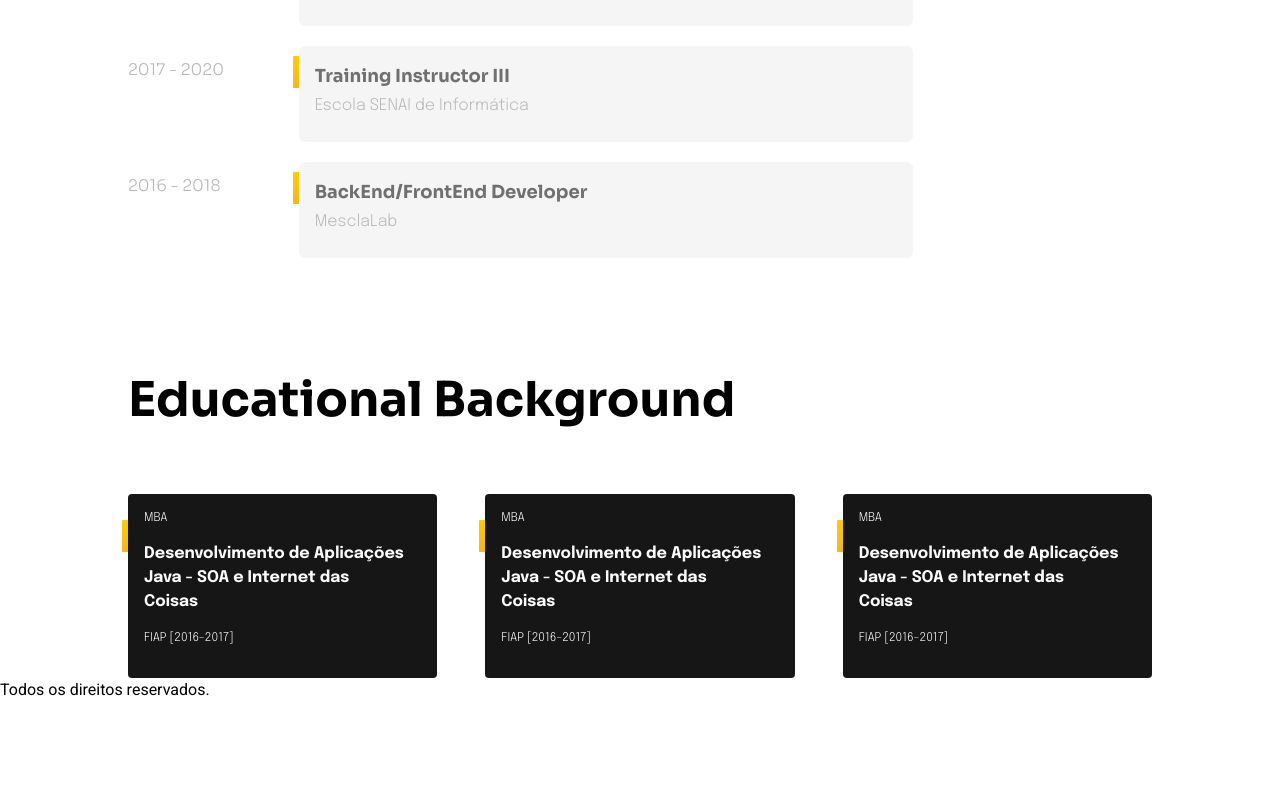
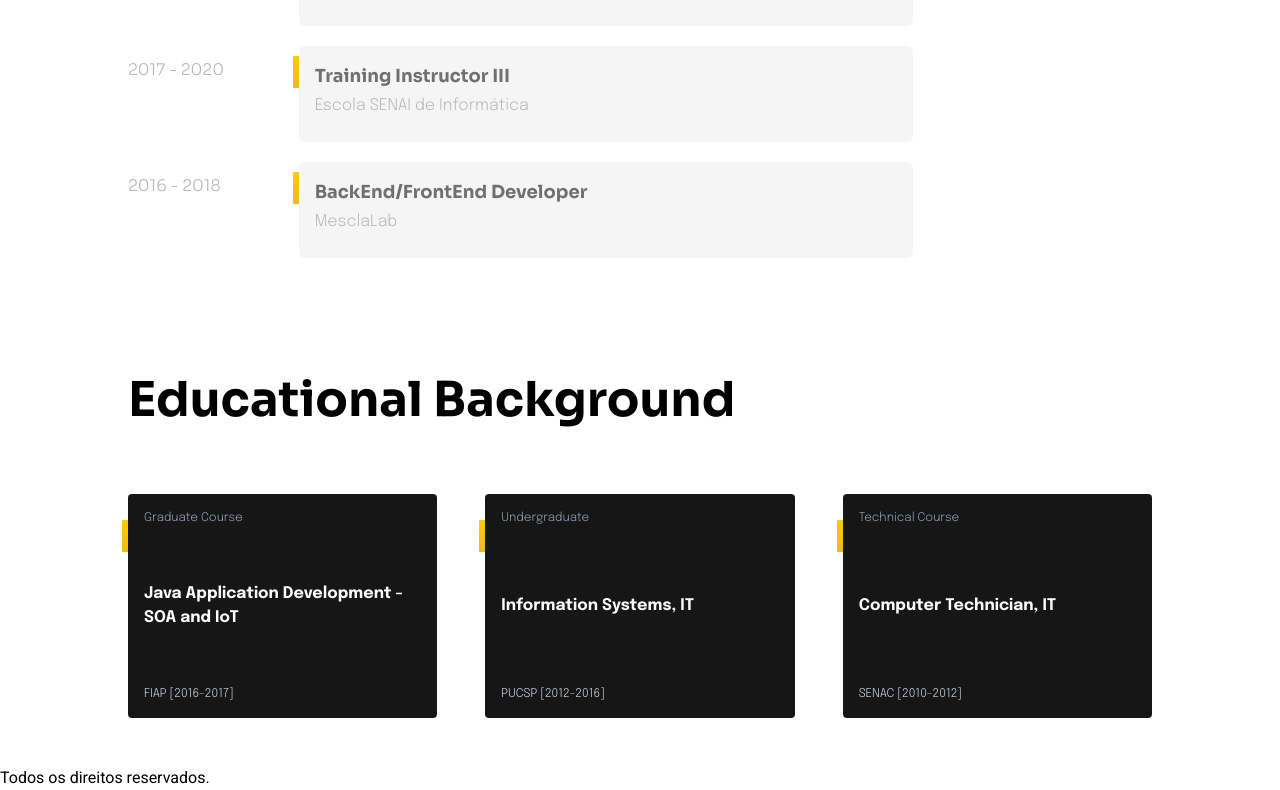
Before and after one commit to hstrada/hstrada.github.io, a Next.js app in the folder hstrada/: page / in a window 1280 px wide. Shown: the part 1286-2076 px from the top of the page. Before the commit the page ends 1988 px from the top, so only its background shows below. Built offline with nearby package versions, Linux system fonts and the light colour scheme.

Commit message:
create academic degree

```diff
--- a/hstrada/components/molecules/EducationalItem/index.tsx
+++ b/hstrada/components/molecules/EducationalItem/index.tsx
@@ -1,21 +1,31 @@
 import styles from './styles.module.css'
 
-export const EducationalItem = () => {
+type TEducationalItemProps = {
+  level: string
+  title: string
+  place: string
+}
+
+export const EducationalItem = ({
+  level,
+  title,
+  place,
+}: TEducationalItemProps) => {
   return (
     <div
       className={
         styles.educational +
-        ' flex flex-col col-span-4 bg-neutral-900 py-4 pl-4 pr-8 rounded'
+        ' flex flex-col justify-between h-56 col-span-9 sm:col-span-12 md:col-span-4 bg-neutral-900 py-4 pl-4 pr-8 rounded'
       }
     >
-      <span className="text-gray-100 font-light text-xs font-display pb-4">
-        MBA
+      <span className="text-slate-400 font-light text-xs font-display">
+        {level}
       </span>
-      <h3 className="text-gray-100 text-base font-display font-bold pb-4">
-        Desenvolvimento de Aplicações Java - SOA e Internet das Coisas
+      <h3 className="text-gray-100 text-base font-display font-bold">
+        {title}
       </h3>
-      <span className="text-gray-100 font-light text-xs font-display pb-4">
-        FIAP [2016-2017]
+      <span className="text-slate-300 font-light text-xs font-display">
+        {place}
       </span>
     </div>
   )
--- a/hstrada/components/organisms/Educational/index.tsx
+++ b/hstrada/components/organisms/Educational/index.tsx
@@ -2,6 +2,7 @@ import { t } from '../../../core/utils/translate'
 import { EducationalItem } from '../../molecules/EducationalItem'
 
 export const Educational = () => {
+  const out = Array.from(Array(3), (_, x) => x)
   return (
     <section className="px-6 mt-28">
       <div className="max-w-screen-lg flex flex-col mx-auto">
@@ -9,9 +10,13 @@ export const Educational = () => {
           {t('educational.title')}
         </h2>
         <div className="pt-16 grid grid-cols-12 gap-12">
-          <EducationalItem />
-          <EducationalItem />
-          <EducationalItem />
+          {out.map((index) => (
+            <EducationalItem
+              level={t(`educational.xp.${index}.level`)}
+              title={t(`educational.xp.${index}.title`)}
+              place={t(`educational.xp.${index}.place`)}
+            />
+          ))}
         </div>
       </div>
     </section>
--- a/hstrada/components/organisms/Work/index.tsx
+++ b/hstrada/components/organisms/Work/index.tsx
@@ -2,7 +2,7 @@ import { t } from '../../../core/utils/translate'
 import { WorkItem } from '../../molecules/WorkItem'
 
 export const WorkExperience = () => {
-  let out = Array.from(Array(5), (_,x) => x);
+  const out = Array.from(Array(5), (_,x) => x);
   return (
     <section className="px-6">
       <div className="max-w-screen-lg flex flex-col mx-auto">
--- a/hstrada/core/translation/en.json
+++ b/hstrada/core/translation/en.json
@@ -45,6 +45,23 @@
     }
   },
   "educational": {
-    "title": "Educational Background"
+    "title": "Educational Background",
+    "xp": {
+      "0": {
+        "level": "Graduate Course",
+        "title": "Java Application Development - SOA and IoT",
+        "place": "FIAP [2016-2017]"
+      },
+      "1": {
+        "level": "Undergraduate",
+        "title": "Information Systems, IT",
+        "place": "PUCSP [2012-2016]"
+      },
+      "2": {
+        "level": "Technical Course",
+        "title": "Computer Technician, IT",
+        "place": "SENAC [2010-2012]"
+      }
+    }
   }
 }
--- a/hstrada/core/translation/pt.json
+++ b/hstrada/core/translation/pt.json
@@ -45,6 +45,23 @@
     }
   },
   "educational": {
-    "title": "Educational Background"
+    "title": "Educational Background",
+    "xp": {
+      "0": {
+        "level": "MBA",
+        "title": "Desenvolvimento de Aplicações Java - SOA e Internet das Coisas",
+        "place": "FIAP [2016-2017]"
+      },
+      "1": {
+        "level": "Graduação",
+        "title": "Sistemas de Informação",
+        "place": "PUCSP [2012-2016]"
+      },
+      "2": {
+        "level": "Curso Técnico",
+        "title": "Técnico em Informática",
+        "place": "SENAC [2010-2012]"
+      }
+    }
   }
 }
--- a/hstrada/pages/index.tsx
+++ b/hstrada/pages/index.tsx
@@ -23,7 +23,7 @@ const Home: NextPage = () => {
         <Educational />
       </main>
 
-      <footer>Todos os direitos reservados.</footer>
+      <footer className="mt-12">Todos os direitos reservados.</footer>
     </div>
   )
 }
--- a/hstrada/tailwind.config.js
+++ b/hstrada/tailwind.config.js
@@ -11,6 +11,10 @@ module.exports = {
       xs: '475px',
       ...defaultTheme.screens,
     },
+    fontFamily: {
+      display: ['Epilogue'],
+    },
+    extend: {
       colors: {
         neutral: {
           900: '#161616',
@@ -27,10 +31,6 @@ module.exports = {
         },
       },
       fontFamily: {
-      display: ['Epilogue'],
-    },
-    extend: {
-      fontFamily: {
         sans: ['Sora', ...defaultTheme.fontFamily.sans],
       },
       backgroundImage: {
```
Lines whose indentation alone changed are shown as unchanged.
